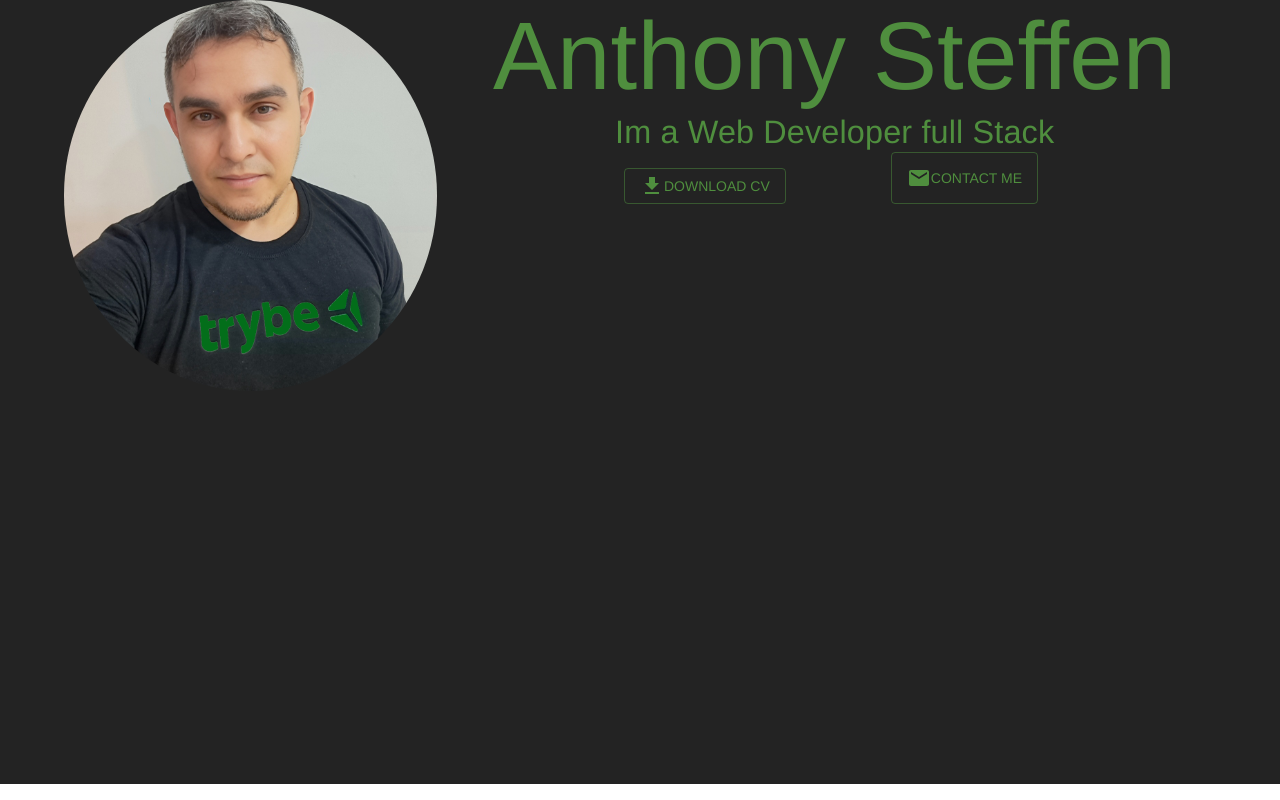
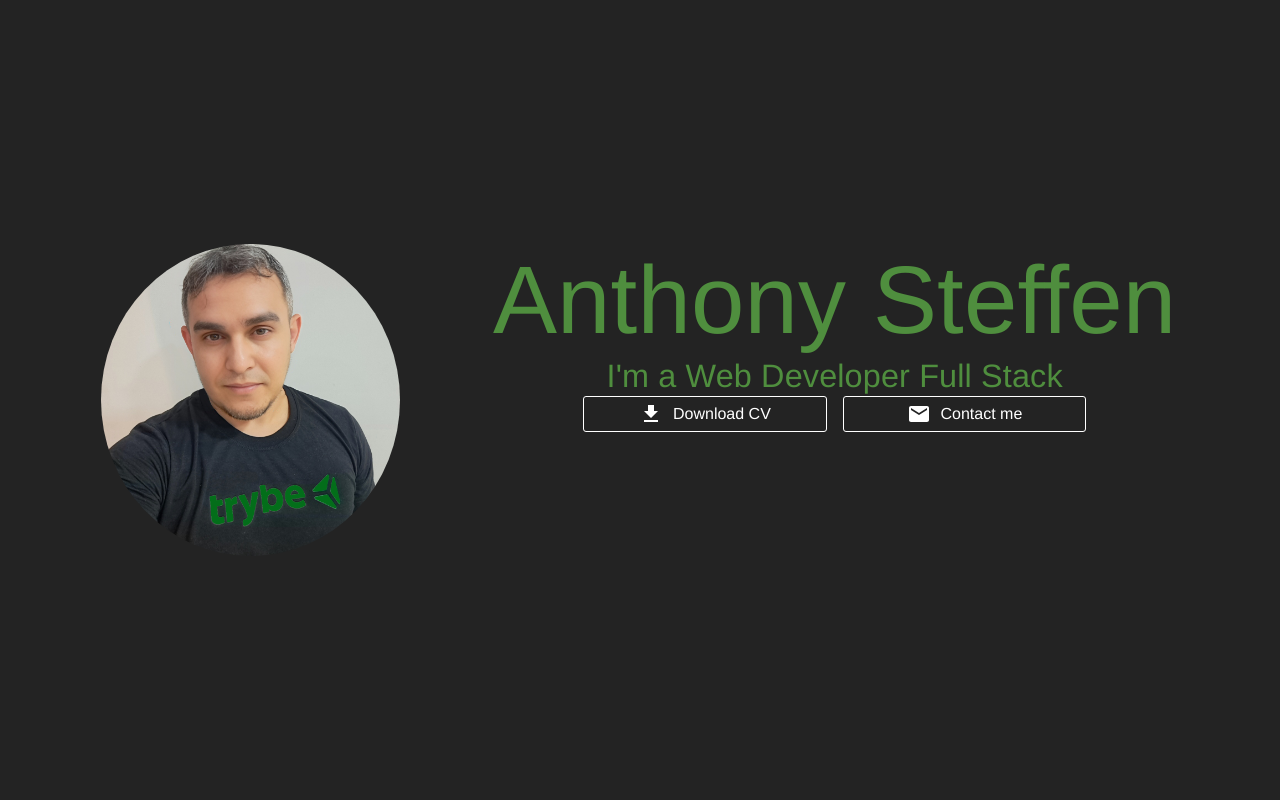
Before and after one commit to anthony-steffen/my-portfolio, a React (Vite) app: page /projects in a window 1280 px wide. Built offline with nearby package versions, Linux system fonts and the light colour scheme.

Commit message:
feat: Creating Reusable Buttons

```diff
--- /dev/null
+++ b/src/components/StyledButton/StyledButton.tsx
@@ -0,0 +1,38 @@
+import {styled} from '@mui/material/styles';
+
+interface StyledButtonProps {
+  children: React.ReactNode;
+}
+
+
+const StyledButton: React.FC<StyledButtonProps> = ({children}) => {
+
+
+  const StyledButton = styled('button')(({theme}) => ({
+    backgroundColor: 'transparent',
+    display: 'flex',
+    alignItems: 'center',
+    justifyContent: 'center',
+    width: '100%',
+    gap: '10px',
+    color: theme.palette.primary.contrastText,
+    padding: '5px 15px',
+    border: `1px solid ${theme.palette.primary.contrastText}`,
+    borderRadius: '3px',
+    cursor: 'pointer',
+    transition: 'all 0.3s ease',
+    '&:hover': {
+      backgroundColor: theme.palette.secondary.main,
+    },
+  }));
+
+  return (
+    <>
+      <StyledButton>
+        {children}
+      </StyledButton>
+    </>
+  )
+}
+
+export default StyledButton
--- a/src/pages/Home/sections/Hero/Hero.tsx
+++ b/src/pages/Home/sections/Hero/Hero.tsx
@@ -1,17 +1,24 @@
-import { Button, Container, Grid, styled, Typography } from "@mui/material";
+import {Container, Grid, styled, Typography } from "@mui/material";
 import Avatar from "../../../../assets/Avatar.png";
 import DownloadIcon from "@mui/icons-material/Download";
 import EmailIcon from "@mui/icons-material/Email";
+import StyledButton from "../../../../components/StyledButton/StyledButton";
+
+
 const Hero = () => {
 	const StyledHero = styled("div")(({theme}) => ({
 		backgroundColor: theme.palette.primary.main,
 		height: "100vh",
+		display: "flex",
+		alignItems: "center",
 	}));
 
 	const StyledImg = styled("img")(() => ({
-		width: "100%",
+		width: "80%",
 		borderRadius: "50%",
 		objectFit: "cover",
+		display: "flex",
+		margin: "auto",
 	}));
 	return (
 		<>
@@ -26,21 +33,25 @@
 								Anthony Steffen
 							</Typography>
 							<Typography variant="h4" textAlign="center" color='secondary'>
-								Im a Web Developer full Stack
+								I'm a Web Developer Full Stack
 							</Typography>
 
 							<Grid container spacing={2} display="flex" justifyContent="center">
-								<Grid item xs={12} md={4} display="flex" justifyContent="center" mt={2}>
-									<Button variant="outlined" color="secondary">
-										<DownloadIcon />
-										Download CV
-									</Button>
+								<Grid item xs={12} md={4} display="flex" justifyContent="center">
+								<StyledButton>
+									<DownloadIcon />
+										<Typography>
+											Download CV
+										</Typography>
+									</StyledButton>
 								</Grid>
 								<Grid item xs={12} md={4} display="flex" justifyContent="center">
-								<Button variant="outlined" color="secondary">
+								<StyledButton>
 										<EmailIcon />
-										Contact me
-									</Button>
+											<Typography>
+												Contact me
+											</Typography>
+								</StyledButton>
 								</Grid>
 							</Grid>
 						</Grid>
```
